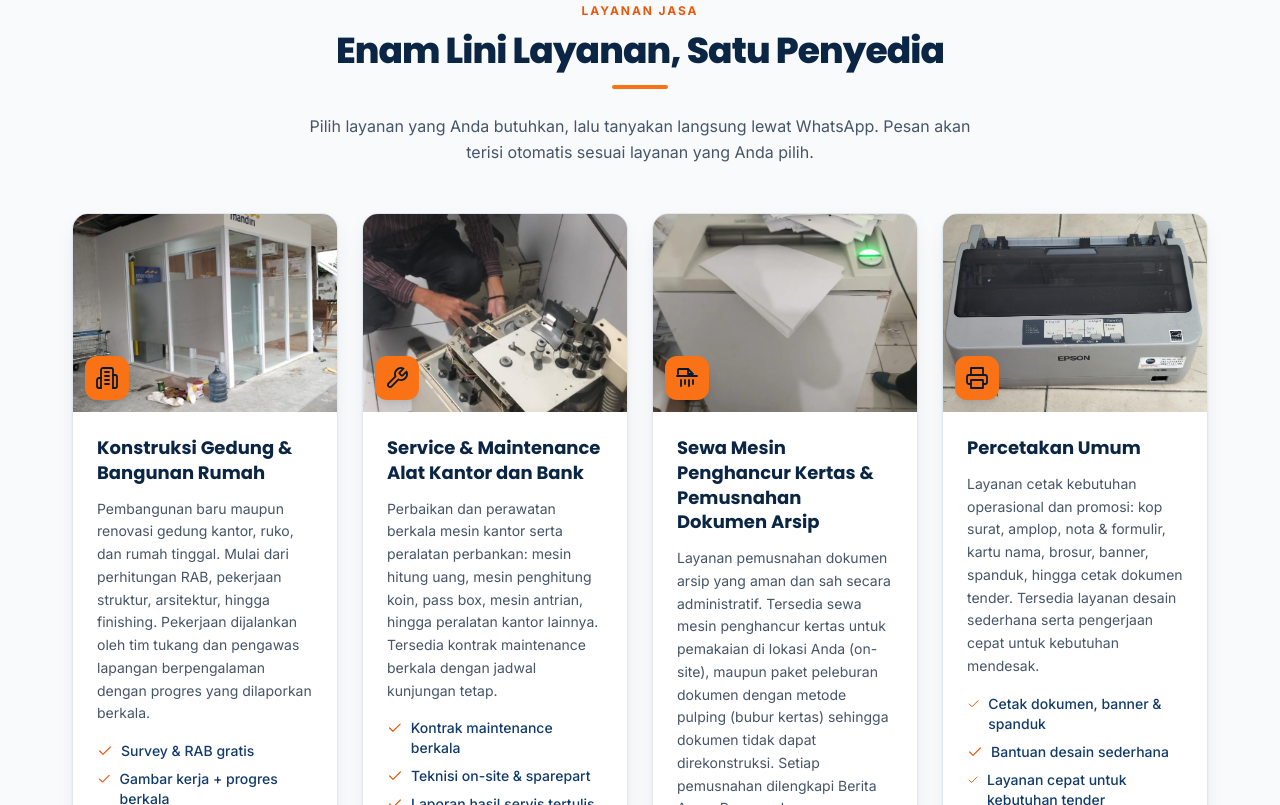
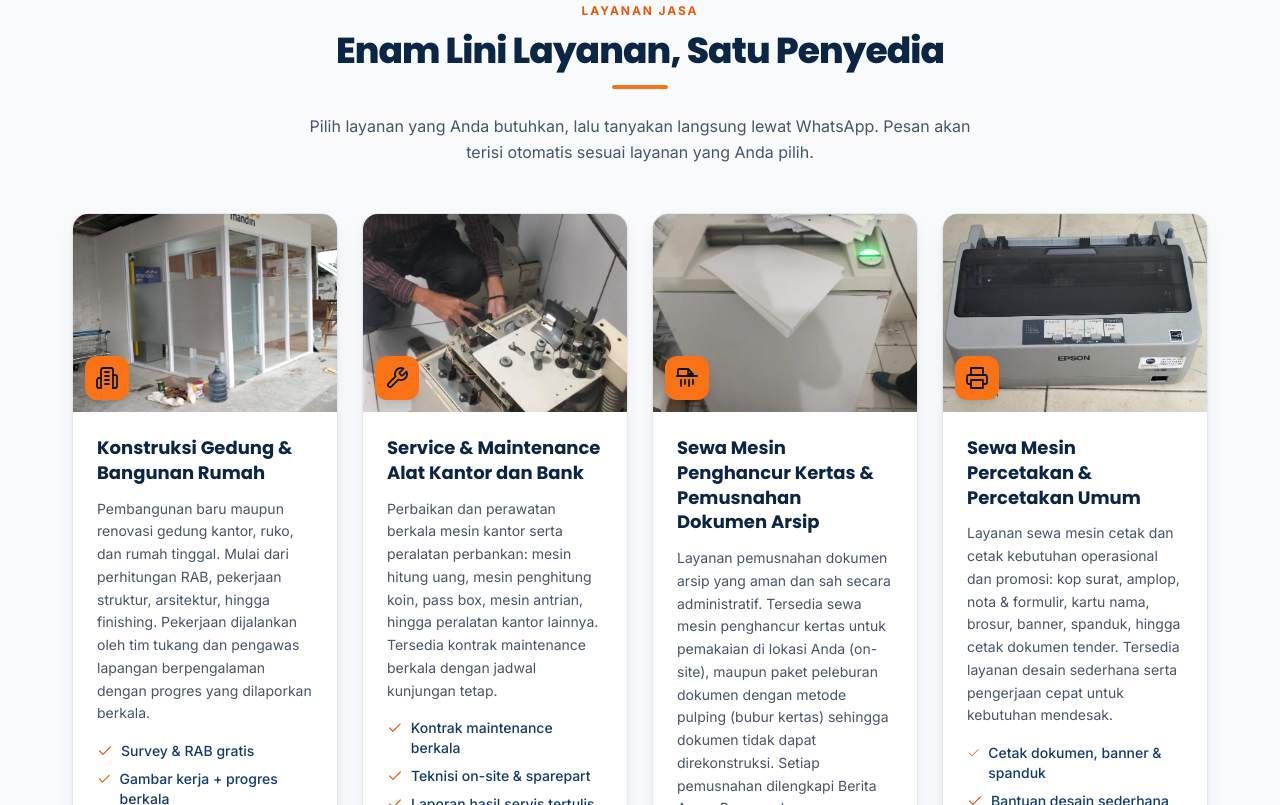
Before and after one commit to muhammamdsurya/adiwilaga-website, a website: page index.html in a window 1280 px wide. Shown: the part 1995-2800 px from the top of the page. Drawn offline with nearby package versions, Linux system fonts and the light colour scheme; animation ran at ten frames a second.

Commit message:
feat (design) : add image 02

```diff
--- a/index.html
+++ b/index.html
@@ -361,18 +361,17 @@ const SITE = {
   },
   {
     slug: "percetakan-umum",
-    judul: "Percetakan Umum",
+    judul: "Sewa Mesin Percetakan & Percetakan Umum",
     icon: "printer",
     img: "assets/img/printing1.jpeg",
     alt: "Hasil cetak dokumen, banner, dan kop surat perusahaan",
-    deskripsi: "Layanan cetak kebutuhan operasional dan promosi: kop surat, amplop, nota & formulir, kartu nama, brosur, banner, spanduk, hingga cetak dokumen tender. Tersedia layanan desain sederhana serta pengerjaan cepat untuk kebutuhan mendesak.",
+    deskripsi: "Layanan sewa mesin cetak dan cetak kebutuhan operasional dan promosi: kop surat, amplop, nota & formulir, kartu nama, brosur, banner, spanduk, hingga cetak dokumen tender. Tersedia layanan desain sederhana serta pengerjaan cepat untuk kebutuhan mendesak.",
     poin: ["Cetak dokumen, banner & spanduk", "Bantuan desain sederhana", "Layanan cepat untuk kebutuhan tender"],
     waPesan: "Halo Adiwilaga Agung, saya ingin bertanya tentang jasa Percetakan Umum.",
     galeri: [
-      { src: "assets/img/printing1.jpeg", caption: "Hasil cetak kop surat & formulir" },
-      { src: "assets/img/printing2.jpeg", caption: "Cetak brosur & kartu nama" },
-      { src: "assets/img/printing3.jpeg", caption: "Cetak banner & spanduk" },
-      { src: "assets/img/printing5.jpeg", caption: "Cetak dokumen tender" }
+      { src: "assets/img/printing1.jpeg", caption: "Printer" },
+      { src: "assets/img/printing3.jpeg", caption: "Printer dot matrix" },
+      { src: "assets/img/printing5.jpeg", caption: "Pemasangan stiker" }
     ]
   },
   {
@@ -386,6 +385,7 @@ const SITE = {
     waPesan: "Halo Adiwilaga Agung, saya ingin bertanya tentang pengadaan Material Proyek.",
     galeri: [
       { src: "assets/img/abu-batu.jpeg", caption: "Material abu batu" },
+      { src: "assets/img/heavy-duty.jpeg", caption: "Material Keramik Heavy Duty" },
       { src: "assets/img/rangkas-abadi.jpeg", caption: "Material Rangkas Abadi" },
       { src: "assets/img/split.jpeg", caption: "Material split" },
       { src: "assets/img/bangka-cream.jpeg", caption: "Material Bangka Cream" },
@@ -430,8 +430,12 @@ const SITE = {
     alt: "Instalasi CCTV, jaringan komputer, Custom Software dan mesin absensi sidik jari",
     deskripsi: "Instalasi dan integrasi perangkat IT: kamera CCTV beserta konfigurasi akses jarak jauh, instalasi jaringan LAN/Wi-Fi, Custom Software sesuai kebutuhan, pemasangan mesin absensi sidik jari dan akses pintu, serta perawatan perangkat secara berkala.",
     poin: ["CCTV", "Instalasi jaringan", "Custom Software", "Mesin absensi sidik jari & akses pintu"],
-    waPesan: "Halo Adiwilaga Agung, saya ingin bertanya tentang Layanan Jasa IT (CCTV / jaringan / Software / mesin absensi)."
-    // galeri belum ditambahkan — gambar pendukung belum tersedia
+    waPesan: "Halo Adiwilaga Agung, saya ingin bertanya tentang Layanan Jasa IT (CCTV / jaringan / Software / mesin absensi).",
+    galeri: [
+      { src: "assets/img/cctv1.webp", caption: "Pemasangan CCTV" },
+      { src: "assets/img/akses.webp", caption: "Akses pintu dengan sidik jari" },
+      { src: "assets/img/aplikasi.png", caption: "Pembuatan aplikasi custom" },
+    ]
   }
 ],
   /* ---------------------------------------------------------------------
@@ -448,6 +452,60 @@ const SITE = {
       keunggulan: ["cocok untuk bengkel dan workshop", "Permukaan anti-slip", "Tersedia stok proyek"],
       waPesan: "Halo Adiwilaga Agung, saya ingin bertanya tentang produk Keramik Heavy Duty 10 x 20 cm."
     },
+    {
+    nama: "Split (Batu Split)",
+    kategori: "Material Bangunan",
+    img: "assets/img/split.jpeg",
+    alt: "Batu split untuk kebutuhan pengecoran dan konstruksi",
+    spesifikasi: "Ukuran 1-2 cm · Kemasan per kubik",
+    keunggulan: ["Cocok untuk campuran cor beton", "Kualitas terjaga dan bersih", "Tersedia dalam volume besar"],
+    waPesan: "Halo Adiwilaga Agung, saya ingin bertanya tentang produk Split (Batu Split)."
+  },
+  {
+    nama: "Abu Batu",
+    kategori: "Material Bangunan",
+    img: "assets/img/abu-batu.jpeg",
+    alt: "Abu batu untuk campuran adukan dan pengecoran",
+    spesifikasi: "Butiran halus · Kemasan curah / per kubik",
+    keunggulan: ["Cocok untuk campuran plester & acian", "Tekstur halus dan merata", "Harga bersaing untuk volume proyek"],
+    waPesan: "Halo Adiwilaga Agung, saya ingin bertanya tentang produk Abu Batu."
+  },
+  {
+    nama: "Pasir Rangkas Abadi",
+    kategori: "Material Bangunan",
+    img: "assets/img/rangkas-abadi.jpeg",
+    alt: "Pasir Rangkas Abadi untuk kebutuhan konstruksi",
+    spesifikasi: "Butiran sedang · Kemasan curah / per kubik",
+    keunggulan: ["Kualitas pasir terjaga", "Cocok untuk pengecoran & pasangan bata", "Pengiriman terjadwal ke lokasi"],
+    waPesan: "Halo Adiwilaga Agung, saya ingin bertanya tentang produk Pasir Rangkas Abadi."
+  },
+   {
+    nama: "Pasir Bangka Cream",
+    kategori: "Material Bangunan",
+    img: "assets/img/bangka-cream.jpeg",
+    alt: "Pasir Bangka Cream untuk finishing dan plester",
+    spesifikasi: "Butiran halus · Warna cream · Kemasan curah / per kubik",
+    keunggulan: ["Cocok untuk plesteran halus", "Warna konsisten", "Tersedia stok proyek besar"],
+    waPesan: "Halo Adiwilaga Agung, saya ingin bertanya tentang produk Pasir Bangka Cream."
+  },
+  {
+    nama: "Pasir Bangka Putih",
+    kategori: "Material Bangunan",
+    img: "assets/img/bangka-putih.jpeg",
+    alt: "Pasir Bangka Putih untuk kebutuhan konstruksi dan finishing",
+    spesifikasi: "Butiran halus · Warna putih · Kemasan curah / per kubik",
+    keunggulan: ["Cocok untuk acian & finishing", "Warna cerah dan bersih", "Harga bersaing untuk volume besar"],
+    waPesan: "Halo Adiwilaga Agung, saya ingin bertanya tentang produk Pasir Bangka Putih."
+  },
+  {
+    nama: "Batu Belah",
+    kategori: "Material Bangunan",
+    img: "assets/img/batu-belah.jpeg",
+    alt: "Batu belah untuk pondasi dan konstruksi",
+    spesifikasi: "Ukuran variatif · Kemasan curah / per kubik",
+    keunggulan: ["Kuat untuk pondasi bangunan", "Cocok untuk talud & saluran", "Tersedia dalam volume besar"],
+    waPesan: "Halo Adiwilaga Agung, saya ingin bertanya tentang produk Batu Belah."
+  },
     {
       nama: "Mesin Penghancur dan Pelebur Kertas",
       kategori: "Peralatan Kantor",
@@ -469,7 +527,7 @@ const SITE = {
      {
       nama: "Software / Aplikasi Custom",
       kategori: "Software & Aplikasi",
-      img: "assets/img/informatic.jpg",
+      img: "assets/img/aplikasi.png",
       alt: "Paket CCTV 4 channel lengkap dengan DVR dan instalasi",
       spesifikasi: "Modern · Cepat · Aman",
       keunggulan: ["Custom software sesuai kebutuhan", "bantuan 24/7", "jaminan kemanan data"],
```
Also changed, not shown: assets/img/akses.webp (added), assets/img/aplikasi.png (added), assets/img/cctv1.webp (added).
